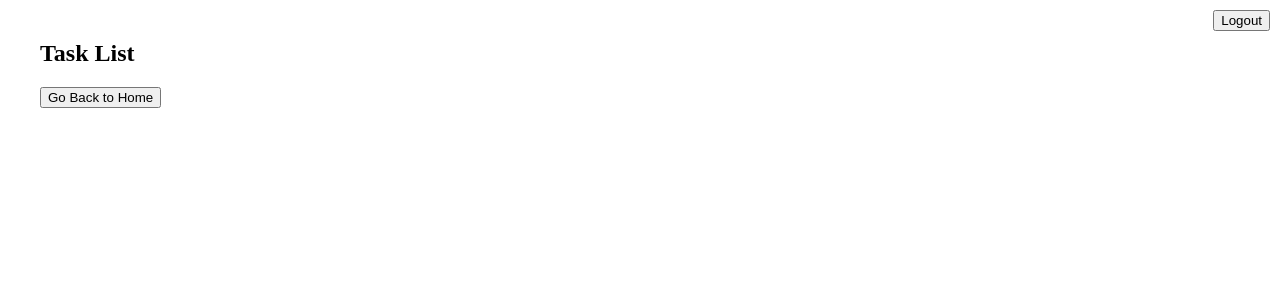
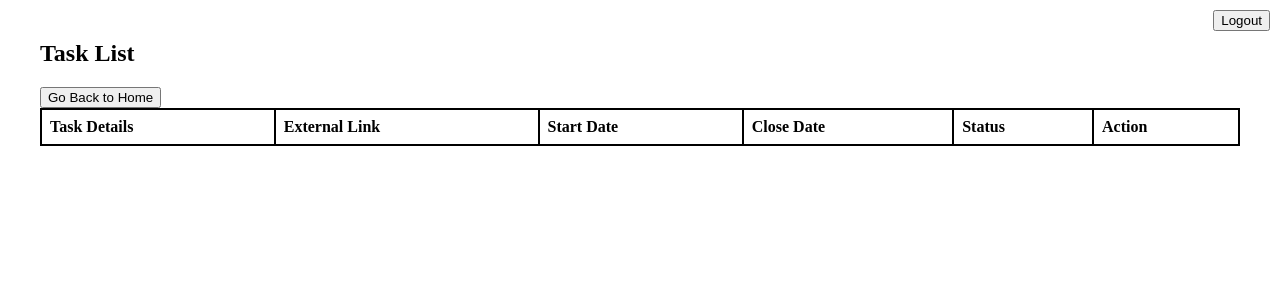
Before and after one commit to jenijefri/my-practice, a React (Create React App) app: page /task-list in a window 1280 px wide. Shown: the top 300 px of the page. Built offline with nearby package versions, Linux system fonts and the light colour scheme.

Commit message:
code change

```diff
--- a/src/Home/Addtask.js
+++ b/src/Home/Addtask.js
@@ -9,7 +9,7 @@ const AddTask = () => {
   const handleSubmit = async (e) => {
     e.preventDefault();
     try {
-      await axios.post('http://localhost:5000/add-task', { task });
+      await axios.post('http://localhost:3000/add-task', { task }); // Update URL to match your server
       alert('Task added successfully');
       setTask('');
     } catch (error) {
--- a/src/TaskView/task-list.js
+++ b/src/TaskView/task-list.js
@@ -15,6 +15,7 @@ const TaskList = () => {
     localStorage.removeItem('loginTime');
     navigate('/login');
   };
+
   const handleDelete = (index) => {
     const updatedTasks = tasks.filter((_, i) => i !== index);
     setTasks(updatedTasks);
@@ -25,21 +26,34 @@ const TaskList = () => {
     <div>
       <h2>Task List</h2>
       <button onClick={() => navigate('/dashboard')}>Go Back to Home</button>
+      <br></br>
       <button onClick={handleLogout} style={{ position: 'absolute', right: '10px', top: '10px' }}>Logout</button>
-      <ul>
-        {tasks.map((task, index) => (
-          <li key={index}>
-            <div>Task Details: {task.taskDetail}</div>
-            <div>External Link: <a href={task.taskLink} target="_blank" rel="noopener noreferrer">{task.taskLink}</a></div>
-            <div>Start Date: {task.startDate}</div>
-            <div>Close Date: {task.closeDate}</div>
-            <div>
-              Status: <span style={{ backgroundColor: task.taskStatusColor, padding: '2px 4px', borderRadius: '4px', color: '#fff' }}>{task.taskStatus}</span>
-            </div>
-            <button onClick={() => handleDelete(index)}>Delete</button>
-          </li>
-        ))}
-      </ul>
+      <div>
+      <table style={{ width: '100%', border: '1px solid #ccc', borderCollapse: 'collapse' }}>
+        <thead>
+          <tr>
+            <th style={{ border: '2px solid black', padding: '8px', textAlign: 'left' }}>Task Details</th>
+            <th style={{ border: '2px solid black', padding: '8px', textAlign: 'left' }}>External Link</th>
+            <th style={{ border: '2px solid black', padding: '8px', textAlign: 'left' }}>Start Date</th>
+            <th style={{ border: '2px solid black', padding: '8px', textAlign: 'left' }}>Close Date</th>
+            <th style={{ border: '2px solid black', padding: '8px', textAlign: 'left' }}>Status</th>
+            <th style={{ border: '2px solid black', padding: '8px', textAlign: 'left' }}>Action</th>
+          </tr>
+        </thead>
+        <tbody>
+          {tasks.map((task, index) => (
+            <tr key={index} style={{ border: '1px solid #ccc' }}>
+              <td style={{ border: '2px solid black', padding: '8px' }}>{task.taskDetail}</td>
+              <td style={{ border:'2px solid black', padding: '8px' }}><a href={task.taskLink} target="_blank" rel="noopener noreferrer">{task.taskLink}</a></td>
+              <td style={{ border: '2px solid black', padding: '8px' }}>{task.startDate}</td>
+              <td style={{ border: '2px solid black', padding: '8px' }}>{task.closeDate}</td>
+              <td style={{ border: '2px solid black', padding: '8px' }}><span style={{ backgroundColor: task.taskStatusColor, padding: '2px 4px', borderRadius: '4px', color: '#fff' }}>{task.taskStatus}</span></td>
+              <td style={{ border: '2px solid black', padding: '8px' }}><button onClick={() => handleDelete(index)}>Delete</button></td>
+            </tr>
+          ))}
+        </tbody>
+      </table>
+    </div>
     </div>
   );
 };
```
Also changed, not shown: src/server.js (+15 -36 lines). Lines whose indentation alone changed are shown as unchanged.
